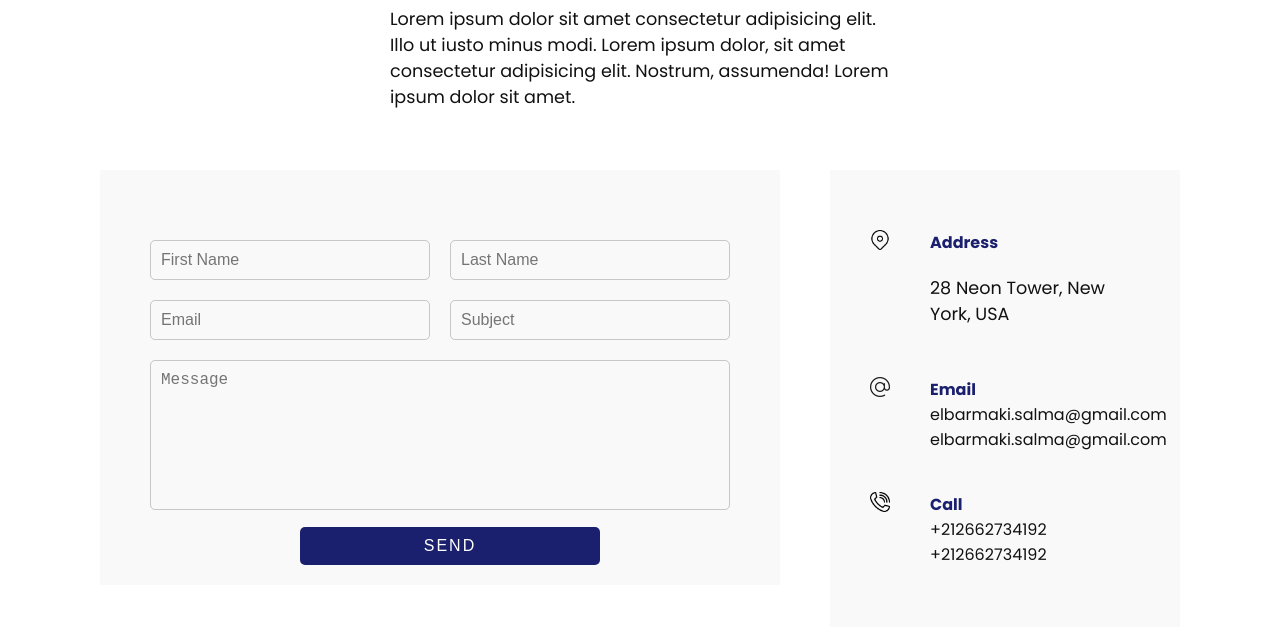
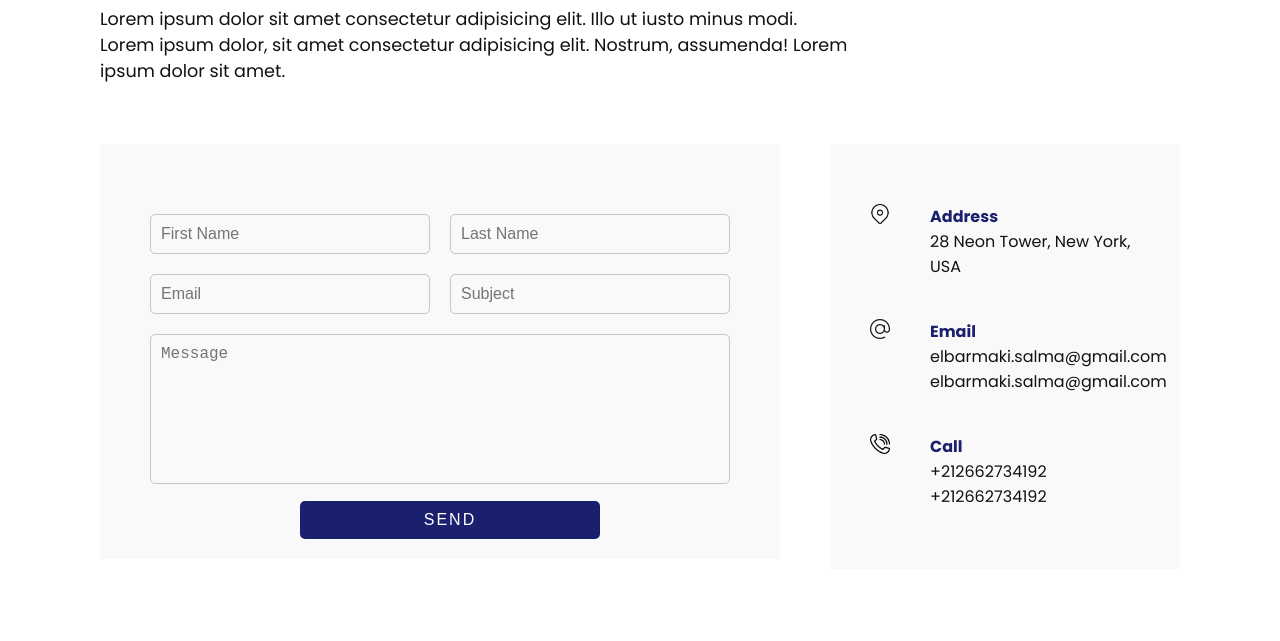
Before and after one commit to salma-py97/Creative-Agency-Website, a plain HTML site: page contact.html in a window 1280 px wide. Shown: the part 219-860 px from the top of the page. Drawn offline with Linux system fonts and the light colour scheme.

Commit message:
changed width

```diff
--- a/contact.html
+++ b/contact.html
@@ -44,9 +44,9 @@
     </header>
 
     <section>
-        <div class="title" style="display: block; ">
+        <div class="title" style="width: 70%; align-self: flex-start;" >
             <h1>Contact Us</h1>
-            <p style="width: 500px; display: block;">Lorem ipsum dolor sit amet consectetur adipisicing elit. Illo ut iusto minus modi. Lorem ipsum dolor, sit amet consectetur adipisicing elit. Nostrum, assumenda! Lorem ipsum dolor sit amet.</p>
+            <p>Lorem ipsum dolor sit amet consectetur adipisicing elit. Illo ut iusto minus modi. Lorem ipsum dolor, sit amet consectetur adipisicing elit. Nostrum, assumenda! Lorem ipsum dolor sit amet.</p>
         </div>
         <div class="contact">
             <div class="contact-form">
@@ -87,7 +87,7 @@
                     <img src="imgs/address.png" class="contact-icon" alt="">
                     <div class="details">
                         <h4>Address</h4>
-                        <p>28 Neon Tower, New York, USA</p>
+                        <a>28 Neon Tower, New York, USA</a>
                     </div>
                 </div>
                 <div class="info-box">
```
